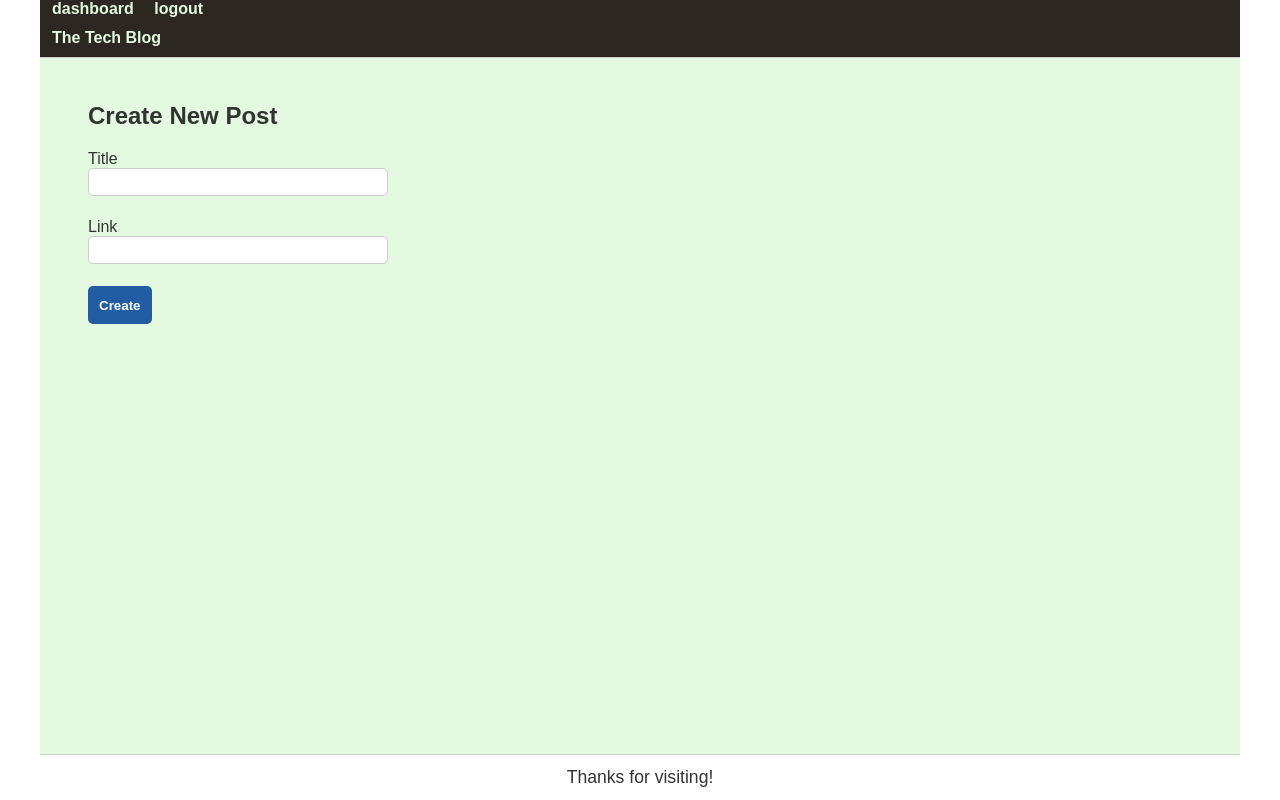
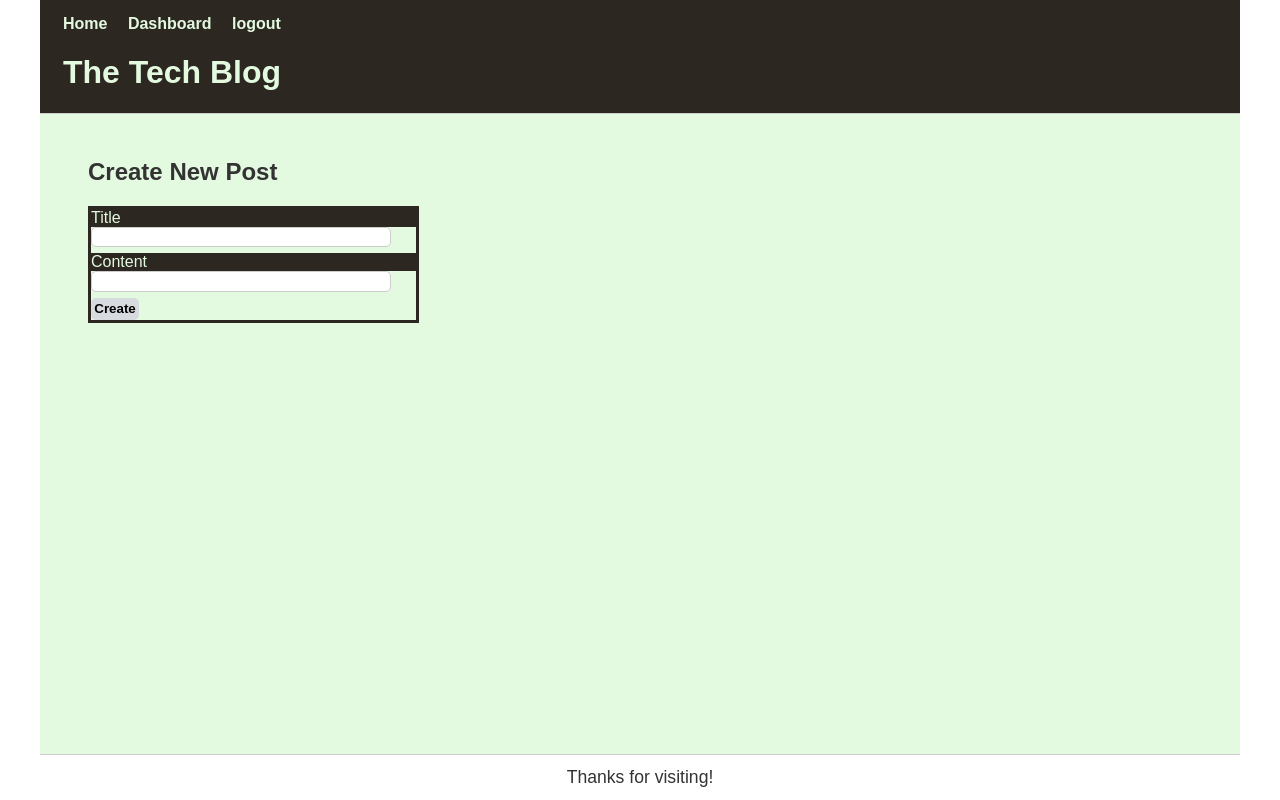
Before and after one commit to Jleimer/The-Tech-Blog, a Node server app: page /dashboard in a window 1280 px wide. Run offline with Node 20, Linux system fonts and the light colour scheme; a user stored in the database is signed in; data that the repository does not hold is empty; some libraries are stand-ins or nearby versions.

Commit message:
finished

```diff
--- a/public/javascript/login.js
+++ b/public/javascript/login.js
@@ -49,5 +49,5 @@ async function signupFormHandler(event) {
 }
 
 document.querySelector('.login-form').addEventListener('submit', loginFormHandler);
-document.querySelector('#signup').addEventListener('click, ');
+// document.querySelector('#signup').addEventListener('click, ');
 document.querySelector('.signup-form').addEventListener('submit', signupFormHandler);
--- a/public/stylesheets/style.css
+++ b/public/stylesheets/style.css
@@ -15,6 +15,7 @@ a {
   color: #e3fae0;
   font-weight: bold;
   transition: color .1s;
+  padding: 8px;
 }
 
 a:hover {
@@ -22,10 +23,10 @@ a:hover {
 }
 
 button {
-  background-color: #225ca3;
+  background-color: #d7dbdf;
   border: 0;
   padding: 1%;
-  color: white;
+  color: black;
   font-weight: bold;
   transition: background-color .1s;
   cursor: pointer;
@@ -79,13 +80,11 @@ header {
   /* display: flex; */
   justify-content: space-between;
   align-items: center;
-  padding: 0 1%;
+  padding: 15px 0px 0px 15px;
   background-color: rgb(44, 39, 32);
 }
 
-header h1 {
-  font-size: 1em;
-}
+
 
 main {
   flex: 1;
@@ -179,3 +178,13 @@ footer {
   border: solid;
   border-color: rgb(44, 39, 32);
 }
+
+.signup-box {
+  /* border: solid;
+  border-color: rgb(44, 39, 32); */
+  width: 30%;
+}
+
+.text {
+  color: rgb(44, 39, 32);
+}
--- a/views/dashboard.handlebars
+++ b/views/dashboard.handlebars
@@ -1,13 +1,13 @@
 <section>
   <h2>Create New Post</h2>
 
-  <form class="new-post-form">
+  <form class="new-post-form post-box signup-box">
     <div>
-      <label for="post-title">Title</label>
+      <label class="post-header" for="post-title">Title</label>
       <input type="text" id="post-title" name="post-title" />
     </div>
     <div>
-      <label for="post-url">Link</label>
+      <label class="post-header" for="post-url">Content</label>
       <input id="post-url" name="post-url" />
     </div>
     <button type="submit" class="btn">Create</button>
@@ -21,7 +21,7 @@
     {{#each posts as |post|}}
     <li>
       {{> post-info post}}
-      <a href="/dashboard/edit/{{post.id}}" class="edit-link">Edit post</a>
+      <a class="text" href="/dashboard/edit/{{post.id}}" class="edit-link">Edit post</a>
     </li>
     {{/each}}
   </ol>
--- a/views/edit-post.handlebars
+++ b/views/edit-post.handlebars
@@ -3,7 +3,7 @@
   <h2>
     Edit Post
   </h2>
-  <form class="edit-post-form">
+  <form class="edit-post-form post-box signup-box">
     <div>
       <input name="post-title" type="text" value="{{post.title}}" />
       <span>({{format_url post.post_url}})</span>
--- a/views/layouts/main.handlebars
+++ b/views/layouts/main.handlebars
@@ -14,11 +14,12 @@
 
       <nav>
         {{#if loggedIn}}
-        <a href="/dashboard">dashboard</a>
-        <button id="logout" class="btn-no-style">logout</button>
+        <a href="/">Home</a>
+        <a href="/dashboard">Dashboard</a>
+        <a href="/login" id="logout">logout</a>
         {{else}}
-        <a href="/login">login</a>
-        <a href="/signup">signup</a>
+        <a href="/login">Login</a>
+        <a href="/signup">Signup</a>
         {{/if}}
       </nav>
       <h1>
--- a/views/login.handlebars
+++ b/views/login.handlebars
@@ -1,10 +1,10 @@
-<form class="login-form">
+<form class="login-form post-box signup-box">
   <div>
-    <label for="email-login">email:</label>
+    <label class="post-header" for="email-login">email:</label>
     <input type="text" id="email-login" />
   </div>
   <div>
-    <label for="password-login">password:</label>
+    <label class="post-header" for="password-login">password:</label>
     <input type="password" id="password-login" />
   </div>
   <div>
--- a/views/partials/post-info.handlebars
+++ b/views/partials/post-info.handlebars
@@ -1,11 +1,10 @@
 <article class="post post-box">
   <div class="title post-header">
     <a href="{{post_url}}" target="_blank">{{title}}</a>
-    <span>({{format_url post_url}})</span>
+    by {{user.username}} on {{format_date created_at}}
   </div>
+  <span>({{format_url post_url}})</span>
   <div class="meta">
-    by {{user.username}} on {{format_date created_at}}
-    |
-    <a href="/post/{{id}}">{{comments.length}} {{format_plural "comment" comments.length}}</a>
+    <a class="text" href="/post/{{id}}">{{comments.length}} {{format_plural "comment" comments.length}}</a>
   </div>
 </article>
```
Also changed, not shown: views/signup.handlebars (+4 -4 lines).
